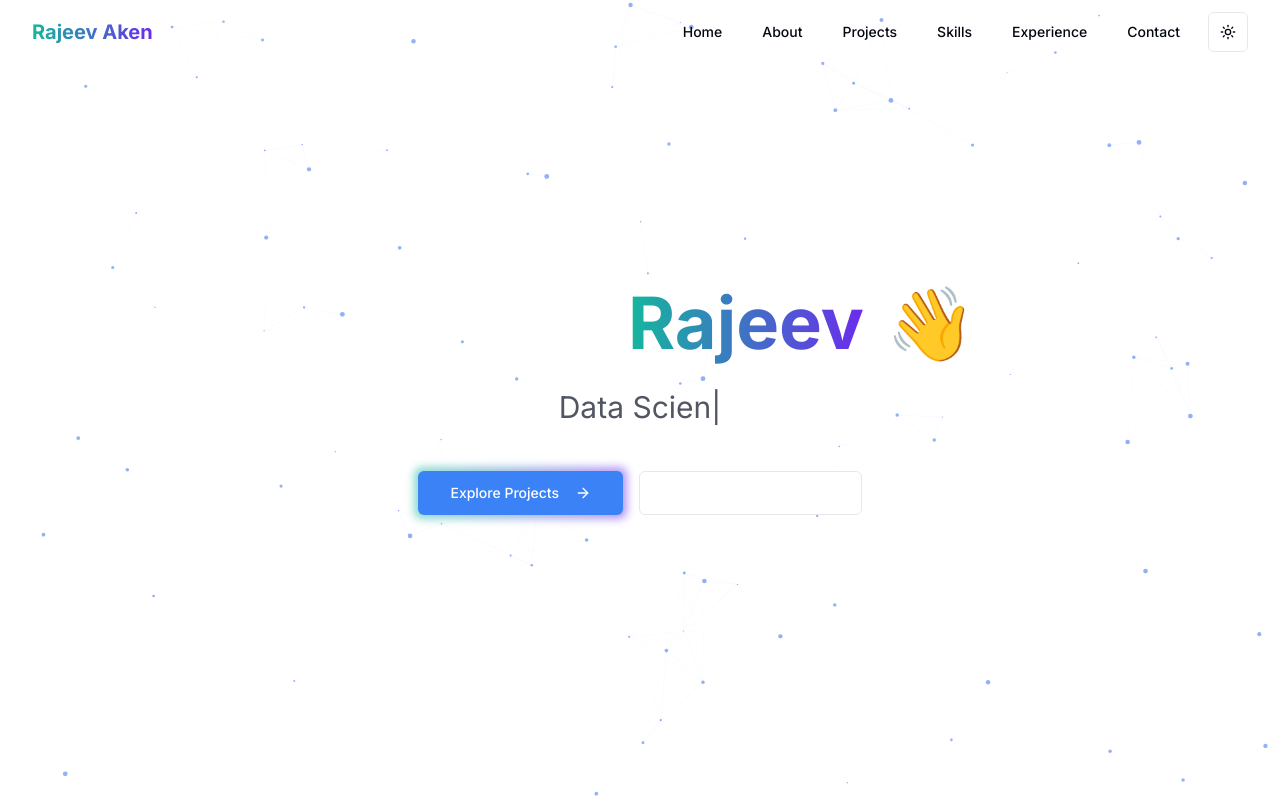
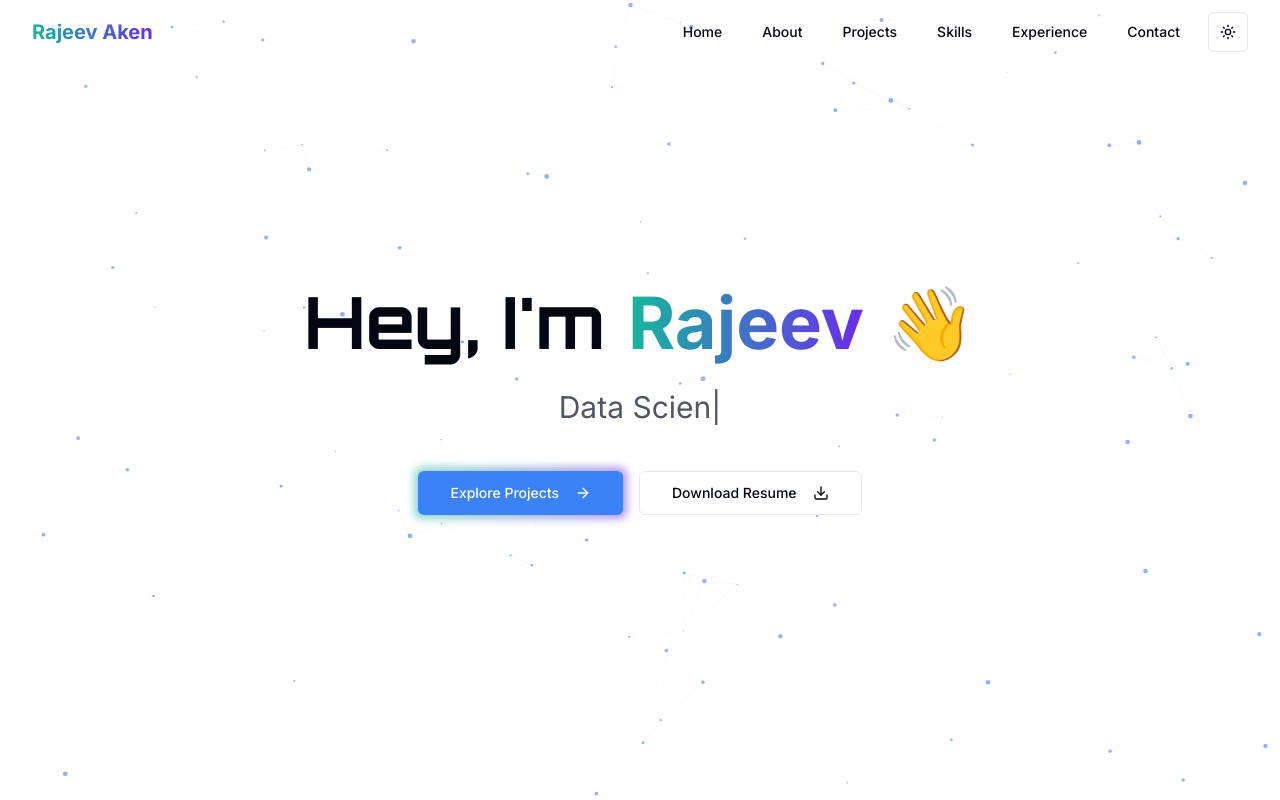
Before and after one commit to Arraj2611/v0-replit-portfolio-website, a Next.js app: page / in a window 1280 px wide. Shown: the top 800 px of the page. Built offline with nearby package versions, Linux system fonts and the light colour scheme.

Commit message:
minor fixes

```diff
--- a/components/sections/hero.tsx
+++ b/components/sections/hero.tsx
@@ -23,7 +23,7 @@ export default function Hero() {
         transition={{ duration: 0.8 }}
       >
         <motion.h1
-          className="text-4xl md:text-6xl lg:text-7xl font-bold mb-4"
+          className="text-4xl md:text-6xl lg:text-7xl font-bold mb-4 text-foreground"
           initial={{ opacity: 0 }}
           animate={{ opacity: 1 }}
           transition={{ delay: 0.2, duration: 0.8 }}
@@ -55,12 +55,12 @@ export default function Hero() {
           transition={{ delay: 0.6, duration: 0.8 }}
         >
           <Link href="#projects">
-            <Button className="glow w-full sm:w-auto" size="lg">
+            <Button className="glow w-full sm:w-auto text-primary-foreground" size="lg">
               Explore Projects <ArrowRight className="ml-2 h-4 w-4" />
             </Button>
           </Link>
           <a href={resumeUrl} download="RajeevAken.pdf" target="_blank" rel="noopener noreferrer" className="w-full sm:w-auto">
-            <Button variant="outline" size="lg" className="w-full">
+            <Button variant="outline" size="lg" className="w-full text-foreground">
               Download Resume <Download className="ml-2 h-4 w-4" />
             </Button>
           </a>
```
